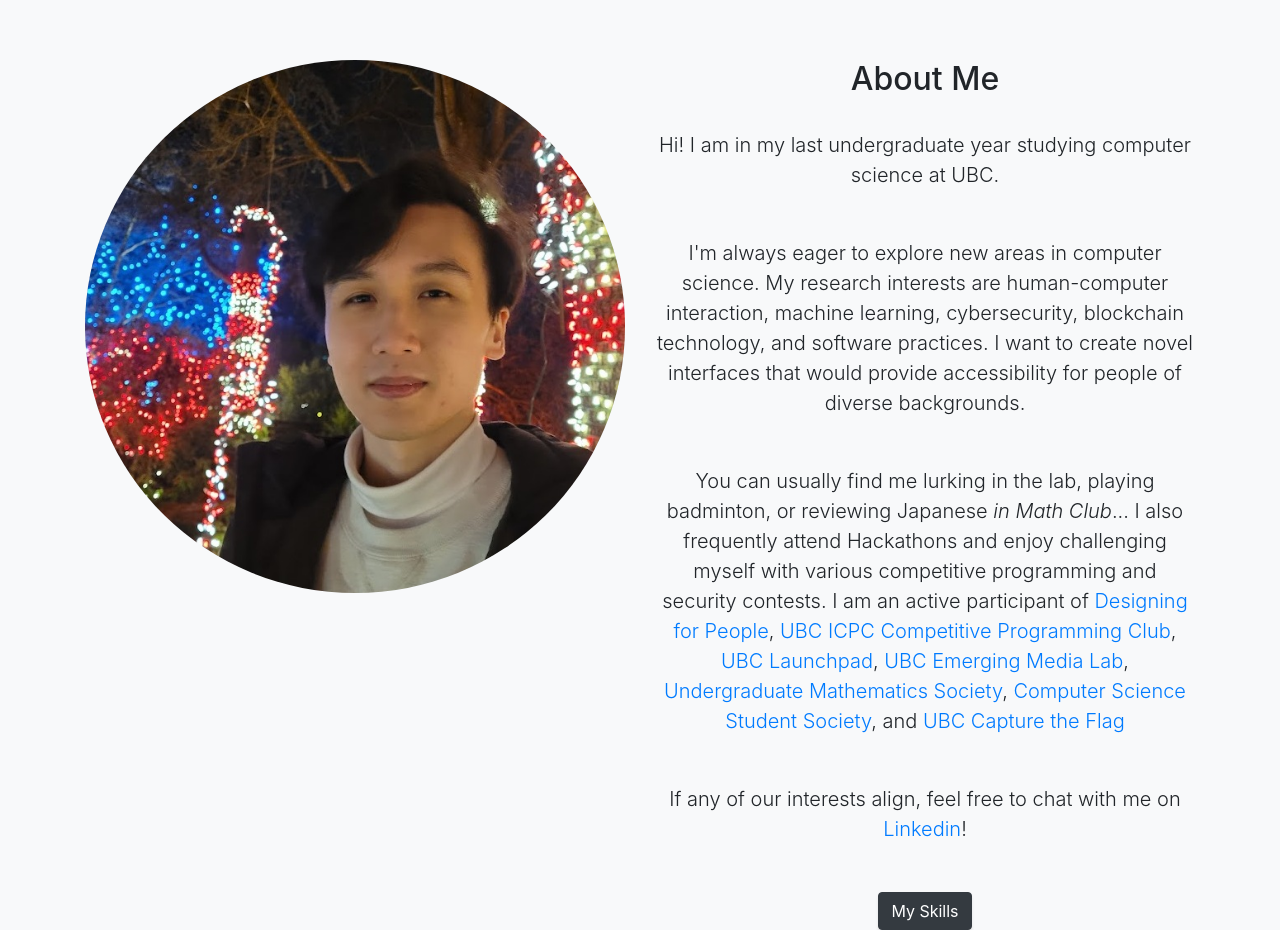
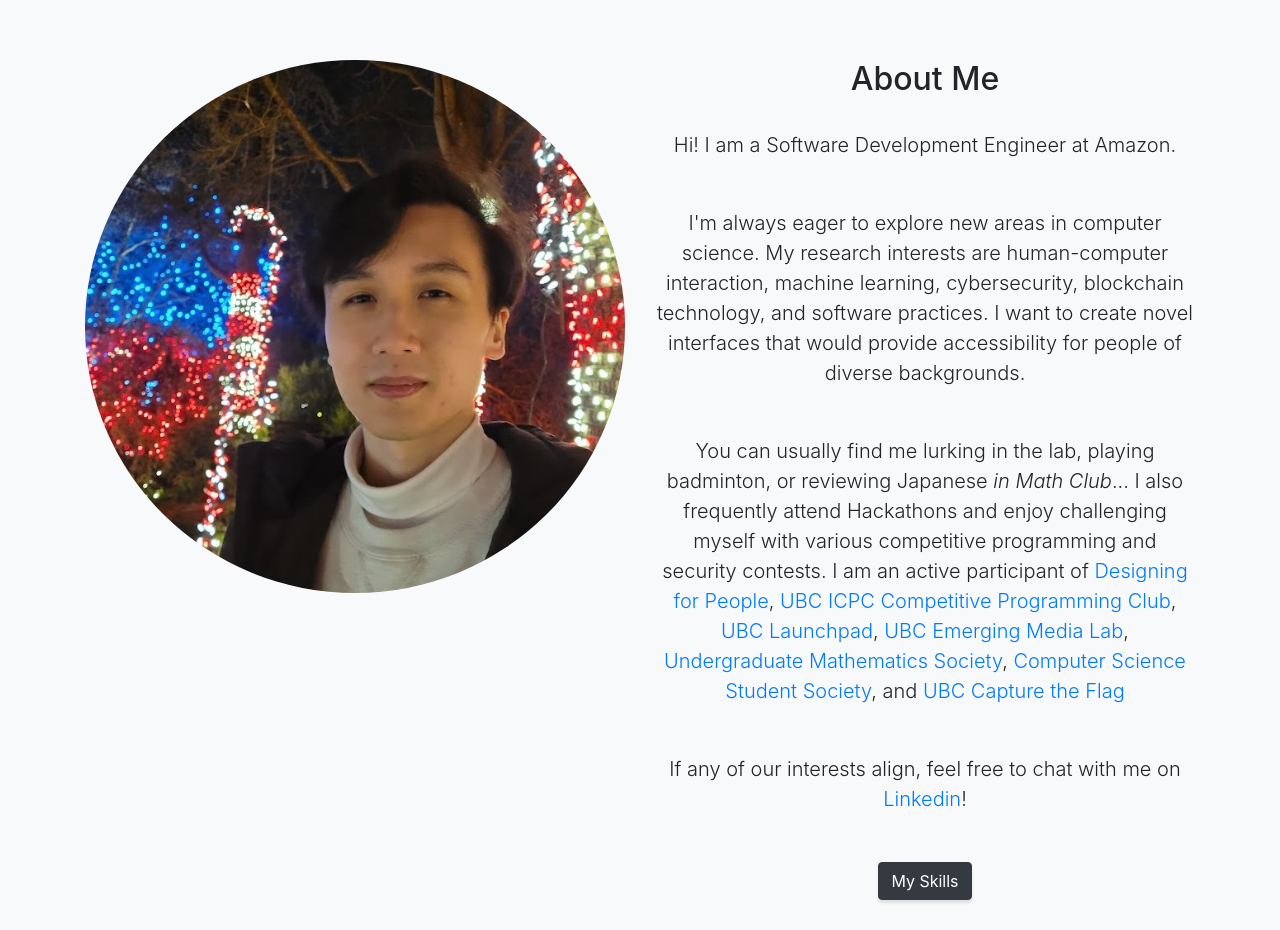
Before and after one commit to mo-morgan/mo-morgan.github.io, a website with bundled scripts: page index.html in a window 1280 px wide. Shown: the part 860-1790 px from the top of the page. Built offline with nearby package versions, Linux system fonts and the light colour scheme.

Commit message:
Updated workplace

```diff
--- a/index.html
+++ b/index.html
@@ -83,7 +83,7 @@
           <div class="col-lg mx-auto">
             <h2>About Me</h2>
             <br>
-            <p class="lead mb-5">Hi! I am in my last undergraduate year studying computer science at UBC.</p>
+            <p class="lead mb-5">Hi! I am a Software Development Engineer at Amazon.</p>
             <p class="lead mb-5">I'm always eager to explore new areas in computer science.
               My research interests are human-computer interaction, machine learning, cybersecurity, blockchain technology, and software practices.
               I want to create novel interfaces that would provide accessibility for people of diverse backgrounds.
@@ -398,6 +398,7 @@
     <!-- Custom scripts for this template -->
     <script src="js/stylish-portfolio.min.js"></script>
 
+
   </body>
 
 </html>
```
